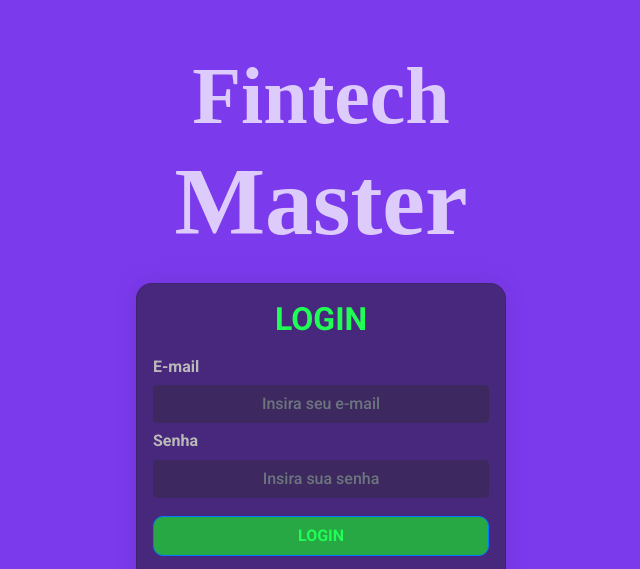
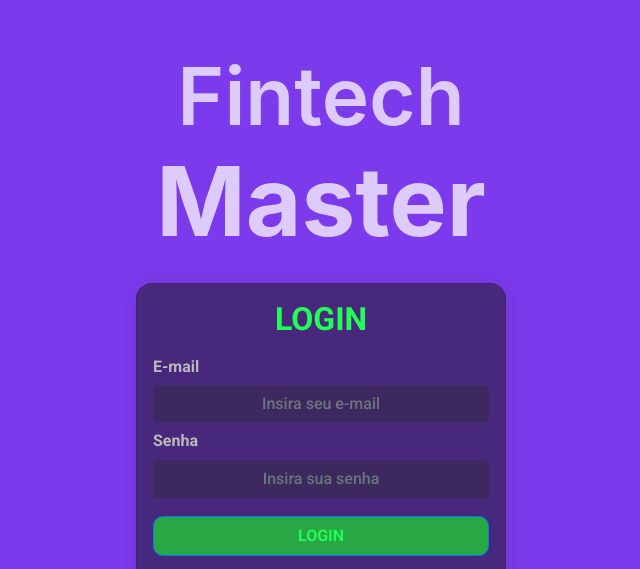
Before and after one commit to henferreirapro/projeto-fintech-master, a plain HTML site: page docs/index.html in a window 1280 px wide. Shown: the top 569 px of the page, without its empty margins (319-959 px from the left). Drawn offline with nearby package versions, Linux system fonts and the light colour scheme.

Commit message:
Update styles.css

```diff
--- a/docs/styles.css
+++ b/docs/styles.css
@@ -24,7 +24,7 @@ body {
   font-weight: 600;
   font-size: 5rem;
   margin: 0;
-  font-family: "Nunito";
+  font-family: "inter";
 }
 
 .titulo-principal-2 {
```
